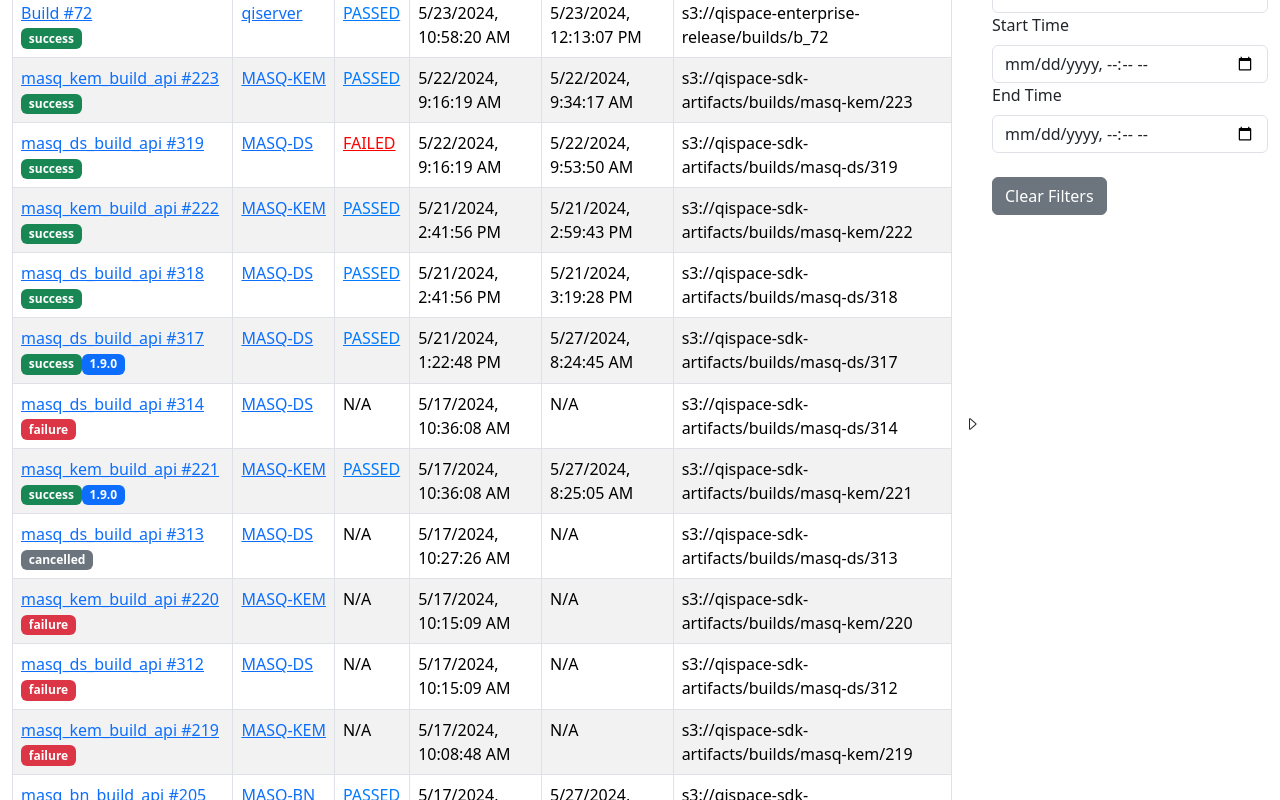
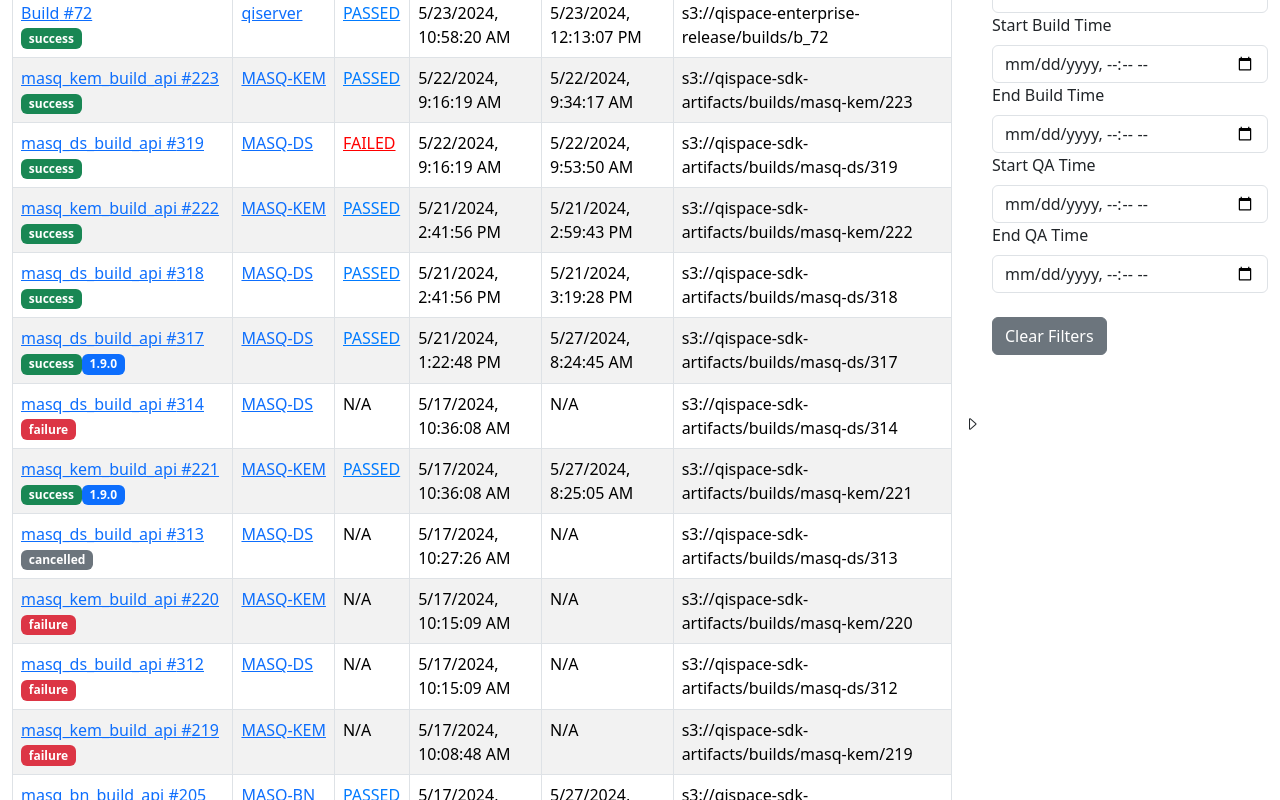
Before and after one commit to quantropi/cicd_dashboard, a React (Create React App) app: page /#/all in a window 1280 px wide. Both pictures are taken after a click on the button "Open sidebar". Shown: the part 452-1252 px from the top of the page. Built offline with nearby package versions, Linux system fonts and the light colour scheme.

Commit message:
Add qa test time to filter

```diff
--- a/src/App.tsx
+++ b/src/App.tsx
@@ -35,6 +35,8 @@ const AppContent: React.FC = () => {
   const [qaTest, setQaTest] = useState<string>('All');
   const [startTime, setStartTime] = useState<string>('');
   const [endTime, setEndTime] = useState<string>('');
+  const [startTestTime, setStartTestTime]  = useState<string>('');
+  const [endTestTime, setEndTestTime] = useState<string>('');
   const [filterVisible, setFilterVisible] = useState<boolean>(false);
 
   const toggleFilter = () => setFilterVisible(!filterVisible);
@@ -87,6 +89,8 @@ const AppContent: React.FC = () => {
             qaTest={qaTest}
             startTime={startTime}
             endTime={endTime}
+            startTestTime={startTestTime}
+            endTestTime={endTestTime}
           />
         </Col>
 
@@ -110,6 +114,10 @@ const AppContent: React.FC = () => {
               setStartTime={setStartTime}
               endTime={endTime}
               setEndTime={setEndTime}
+              startTestTime={startTestTime}
+              setStartTestTime={setStartTestTime}
+              endTestTime={endTestTime}
+              setEndTestTime={setEndTestTime}
               setSelectedRepo={setSelectedRepo}
             />
           </div>
--- a/src/components/Filter.tsx
+++ b/src/components/Filter.tsx
@@ -18,6 +18,10 @@ interface FilterProps {
   setStartTime: (time: string) => void;
   endTime: string;
   setEndTime: (time: string) => void;
+  startTestTime: string;
+  setStartTestTime: (time: string) => void;
+  endTestTime: string;
+  setEndTestTime: (time: string) => void;
   setSelectedRepo: (repo: string) => void;
 }
 
@@ -37,6 +41,10 @@ const Filter: React.FC<FilterProps> = ({
   setStartTime,
   endTime,
   setEndTime,
+  startTestTime,
+  setStartTestTime,
+  endTestTime,
+  setEndTestTime,
   setSelectedRepo,
 }) => {
   const [releaseVersions, setReleaseVersions] = useState<string[]>([]);
@@ -65,6 +73,8 @@ const Filter: React.FC<FilterProps> = ({
     setQaTest('All');
     setStartTime('');
     setEndTime('');
+    setStartTestTime('');
+    setEndTestTime('');
   };
 
   const repos: Repo[] = selectedTab === 'all'
@@ -147,7 +157,7 @@ const Filter: React.FC<FilterProps> = ({
           </Form.Control>
         </Form.Group>
         <Form.Group>
-          <Form.Label>Start Time</Form.Label>
+          <Form.Label>Start Build Time</Form.Label>
           <Form.Control
             type="datetime-local"
             value={startTime}
@@ -155,11 +165,27 @@ const Filter: React.FC<FilterProps> = ({
           />
         </Form.Group>
         <Form.Group>
-          <Form.Label>End Time</Form.Label>
+          <Form.Label>End Build Time</Form.Label>
           <Form.Control
             type="datetime-local"
             value={endTime}
             onChange={e => setEndTime(e.target.value)}
+          />
+        </Form.Group>
+        <Form.Group>
+          <Form.Label>Start QA Time</Form.Label>
+          <Form.Control
+            type="datetime-local"
+            value={startTestTime}
+            onChange={e => setStartTestTime(e.target.value)}
+          />
+        </Form.Group>
+        <Form.Group>
+          <Form.Label>End QA Time</Form.Label>
+          <Form.Control
+            type="datetime-local"
+            value={endTestTime}
+            onChange={e => setEndTestTime(e.target.value)}
           />
         </Form.Group>
         <br />
--- a/src/components/Runs.tsx
+++ b/src/components/Runs.tsx
@@ -14,6 +14,8 @@ interface RunsProps {
   qaTest: string;
   startTime: string;
   endTime: string;
+  startTestTime: string;
+  endTestTime: string;
 }
 
 const Runs: React.FC<RunsProps> = ({
@@ -26,6 +28,8 @@ const Runs: React.FC<RunsProps> = ({
   qaTest,
   startTime,
   endTime,
+  startTestTime,
+  endTestTime,
 }) => {
   const [runs, setRuns] = useState<RunDetails[]>([]);
   const [currentPage, setCurrentPage] = useState(1);
@@ -60,7 +64,11 @@ const Runs: React.FC<RunsProps> = ({
             (!startTime || new Date(run.time) >= new Date(startTime)) &&
             (!endTime || new Date(run.time) <= new Date(endTime));
 
-          return byTab && byRepo && byWorkflow && byCategory && byRelease && byReleaseVersion && byQaTest && byTime;
+          const byTestTime =
+            (!startTestTime || new Date(run.time) >= new Date(startTestTime)) &&
+            (!endTestTime || new Date(run.time) <= new Date(endTestTime));
+
+          return byTab && byRepo && byWorkflow && byCategory && byRelease && byReleaseVersion && byQaTest && byTime && byTestTime;
         });
 
         // Sort by time, most recent first
@@ -73,7 +81,7 @@ const Runs: React.FC<RunsProps> = ({
     };
 
     fetchRuns();
-  }, [selectedTab, selectedRepo, selectedWorkflow, tabsData, release, releaseVersion, qaTest, startTime, endTime]);
+  }, [selectedTab, selectedRepo, selectedWorkflow, tabsData, release, releaseVersion, qaTest, startTime, endTime, startTestTime, endTestTime]);
 
   // Calculate total pages and setup pagination
   const lastRunIndex = currentPage * itemsPerPage;
```
